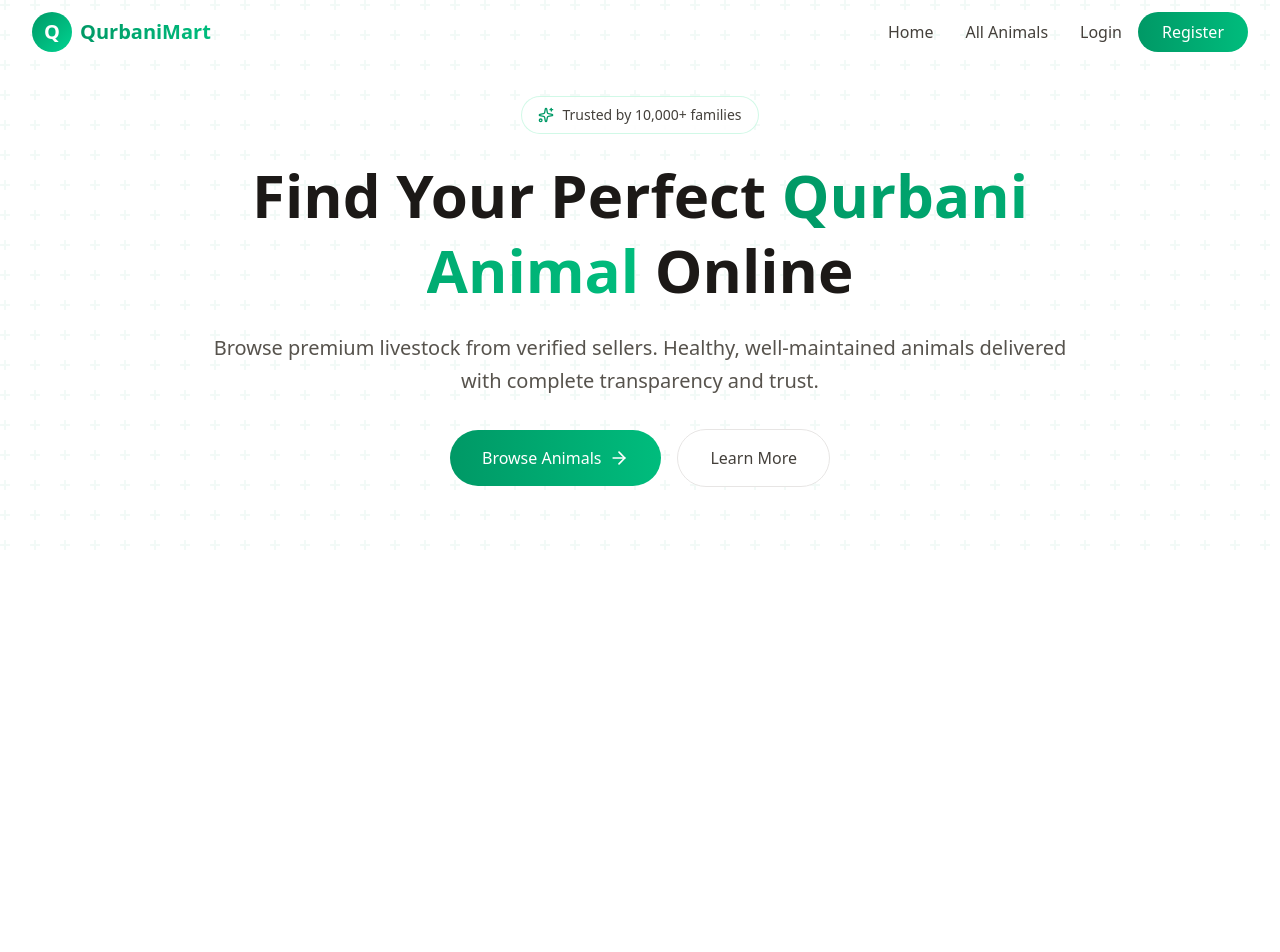
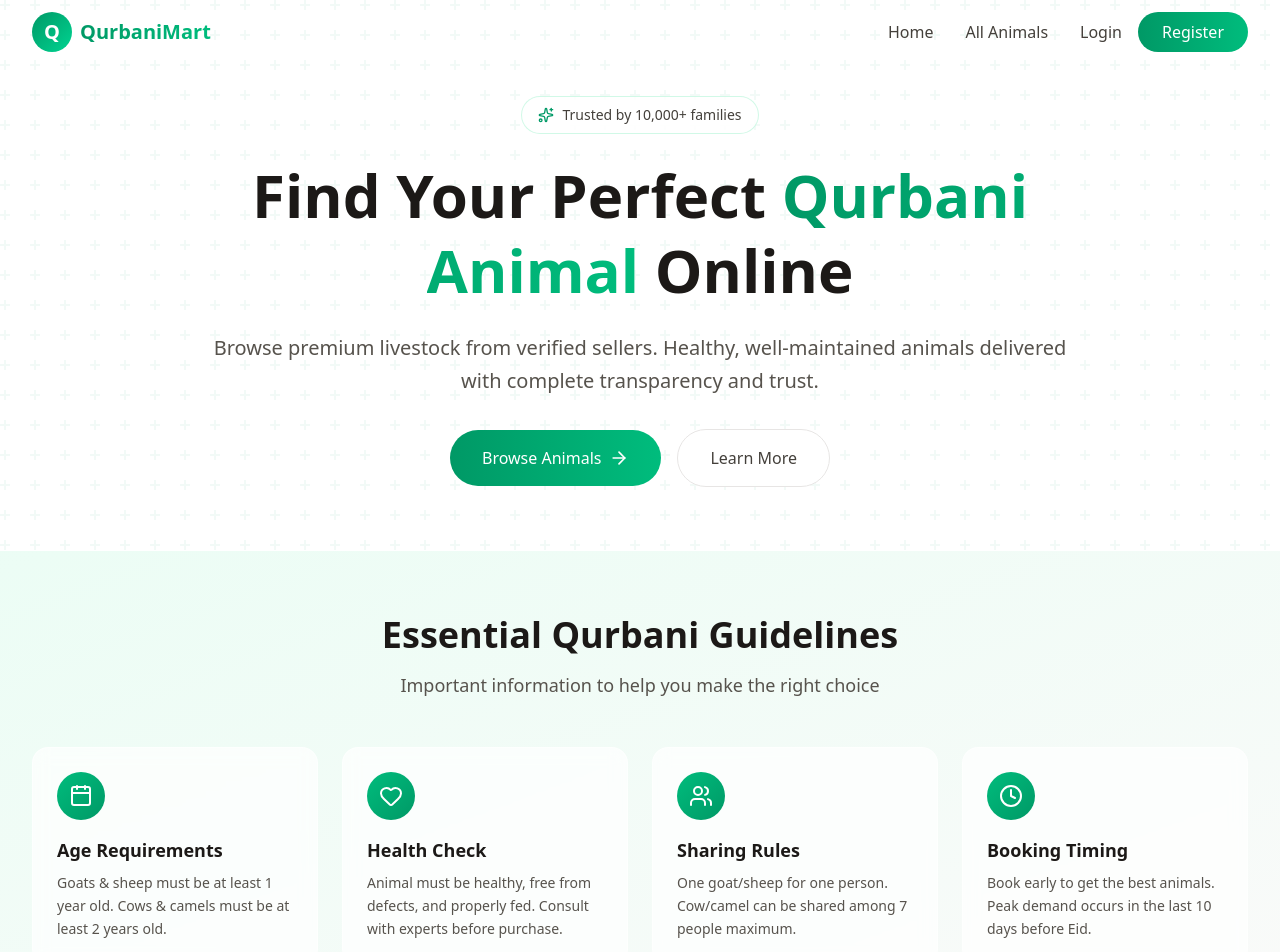
Before and after one commit to toufiqweb/qurbani-mart-client, a Next.js app: page / in a window 1280 px wide. Shown: the top 952 px of the page. Before the commit the page ends 800 px from the top, so only its background shows below. Built offline with nearby package versions, Linux system fonts and the light colour scheme.

Commit message:
feat: add QurbaniGuidlines component and data for essential guidelines

```diff
--- a/src/app/page.js
+++ b/src/app/page.js
@@ -1,4 +1,5 @@
 import Banner from "@/components/homepage/Banner";
+import QurbaniGuidlines from "@/components/homepage/QurbaniGuidlines";
 import Navbar from "@/components/shared/Navbar";
 
 export default function Home() {
@@ -6,6 +7,7 @@ export default function Home() {
     <>
     <Navbar/>
     <Banner/>
+    <QurbaniGuidlines/>
     </>
   );
 }
--- /dev/null
+++ b/src/components/homepage/QurbaniGuidlines.jsx
@@ -0,0 +1,51 @@
+import { qurbaniTips } from "@/lib/data/homepageData";
+import { Calendar, Clock, Heart, Users } from "lucide-react";
+import React from "react";
+
+const QurbaniGuidlines = () => {
+  return (
+    <section className="py-16 px-4 sm:px-6 lg:px-8 bg-linear-to-br from-emerald-50 to-stone-50">
+      <div className="max-w-7xl mx-auto">
+        <div className="text-center mb-12">
+          <h2 className="text-3xl sm:text-4xl font-bold text-stone-900 mb-4">
+            Essential Qurbani Guidelines
+          </h2>
+          <p className="text-lg text-stone-600">
+            Important information to help you make the right choice
+          </p>
+        </div>
+
+        <div className="grid grid-cols-1 sm:grid-cols-2 lg:grid-cols-4 gap-6">
+          {qurbaniTips.map((tip) => {
+            const Icon =
+              tip.icon === "Calendar"
+                ? Calendar
+                : tip.icon === "Heart"
+                  ? Heart
+                  : tip.icon === "Users"
+                    ? Users
+                    : Clock;
+            return (
+              <div
+                key={tip.id}
+                className="bg-white/70 backdrop-blur-sm rounded-2xl p-6 border border-white/50 hover:shadow-xl transition-all duration-300"
+              >
+                <div className="w-12 h-12 rounded-full bg-linear-to-br from-emerald-500 to-emerald-600 flex items-center justify-center mb-4">
+                  <Icon className="w-6 h-6 text-white" />
+                </div>
+                <h3 className="font-semibold text-lg text-stone-900 mb-2">
+                  {tip.title}
+                </h3>
+                <p className="text-sm text-stone-600 leading-relaxed">
+                  {tip.description}
+                </p>
+              </div>
+            );
+          })}
+        </div>
+      </div>
+    </section>
+  );
+};
+
+export default QurbaniGuidlines;
--- /dev/null
+++ b/src/lib/data/homepageData.js
@@ -0,0 +1,26 @@
+export const qurbaniTips = [
+  {
+    id: '1',
+    title: 'Age Requirements',
+    description: 'Goats & sheep must be at least 1 year old. Cows & camels must be at least 2 years old.',
+    icon: 'Calendar',
+  },
+  {
+    id: '2',
+    title: 'Health Check',
+    description: 'Animal must be healthy, free from defects, and properly fed. Consult with experts before purchase.',
+    icon: 'Heart',
+  },
+  {
+    id: '3',
+    title: 'Sharing Rules',
+    description: 'One goat/sheep for one person. Cow/camel can be shared among 7 people maximum.',
+    icon: 'Users',
+  },
+  {
+    id: '4',
+    title: 'Booking Timing',
+    description: 'Book early to get the best animals. Peak demand occurs in the last 10 days before Eid.',
+    icon: 'Clock',
+  },
+];
```
